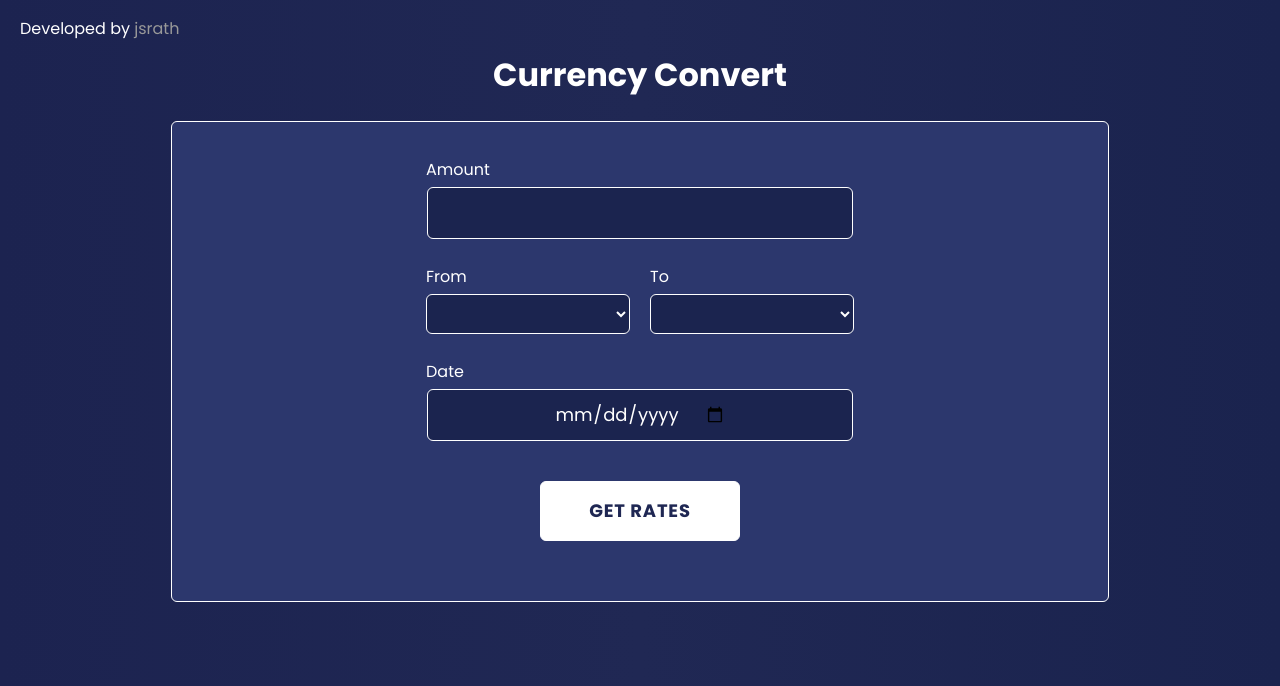
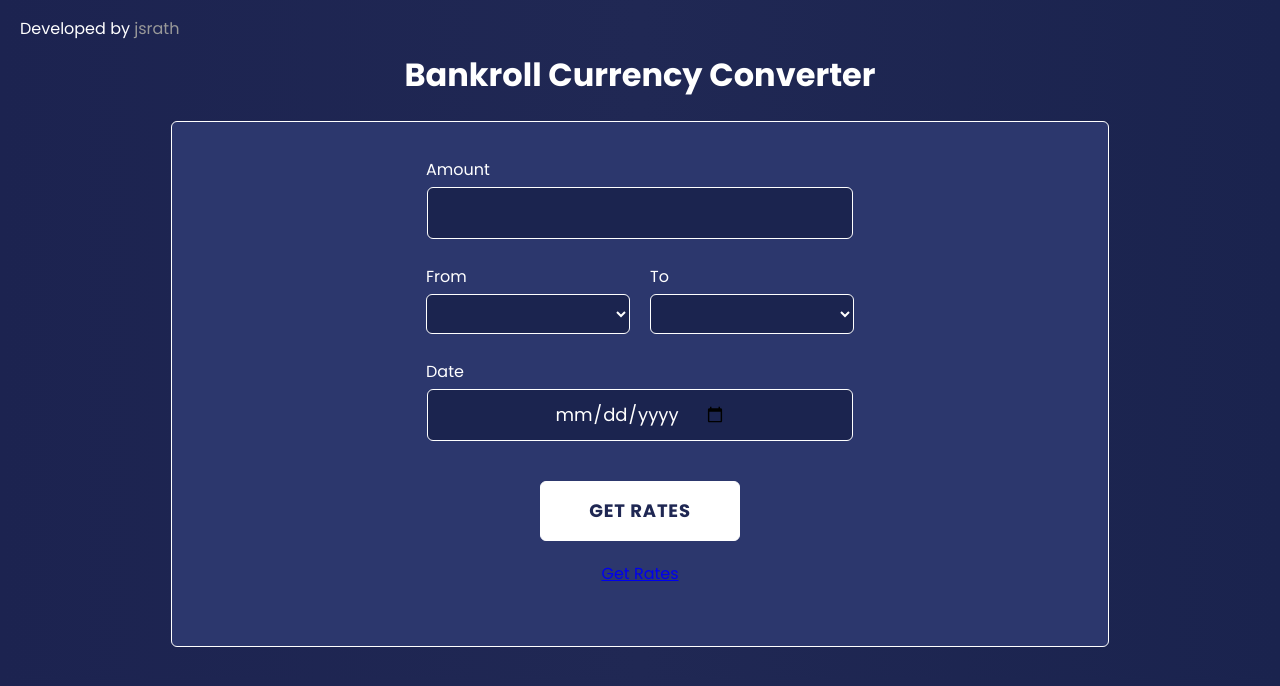
Before and after one commit to jsrath/bankroll, a plain HTML site: page index.html in a window 1280 px wide. Drawn offline with nearby package versions, Linux system fonts and the light colour scheme; no server answers.

Commit message:
Improved UX on convert

```diff
--- a/index.html
+++ b/index.html
@@ -16,8 +16,8 @@
 <body>
   <p class="jsrath">Developed by <a href="http://www.jsrath.com">jsrath</a></p>
   <div class="container">
-    <h1>Currency Convert</h1>
-    <form class="currency-form">
+    <h1>Bankroll Currency Converter</h1>
+    <form class="currency-form" action="#chart-container">
       <div class="amount-container">
         <label for="base-amount">Amount</label>
         <input type="number" name="base-amount" id="base-amount">
@@ -37,6 +37,9 @@
         <input type="date" name="exchange-date" id="exchangeDate">
       </div>
       <input type="submit" value="Get Rates">
+      <div class="button">
+        <a href="#chart-container">Get Rates</a>
+      </div>
       <div class="output">
 
       </div>
--- a/script.js
+++ b/script.js
@@ -109,6 +109,7 @@ function displayChart() {
   drawChart(clientWidth);
   setChartTitles();
   document.querySelector('.chart-container').classList.add('displayed');
+  document.querySelector('.output').scrollIntoView();
 }
 
 function setChartTitles() {
```
Also changed, not shown: favicon.ico.
